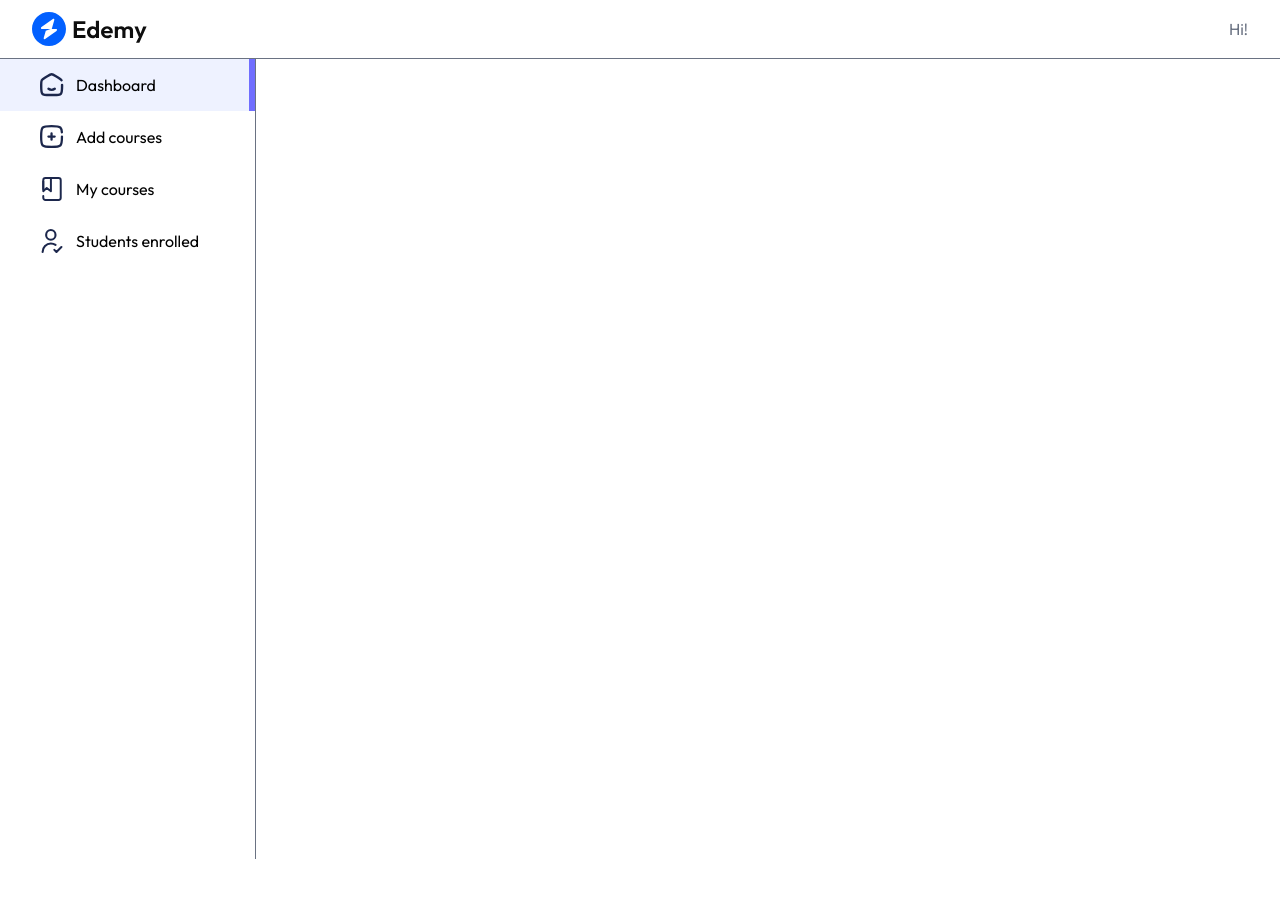
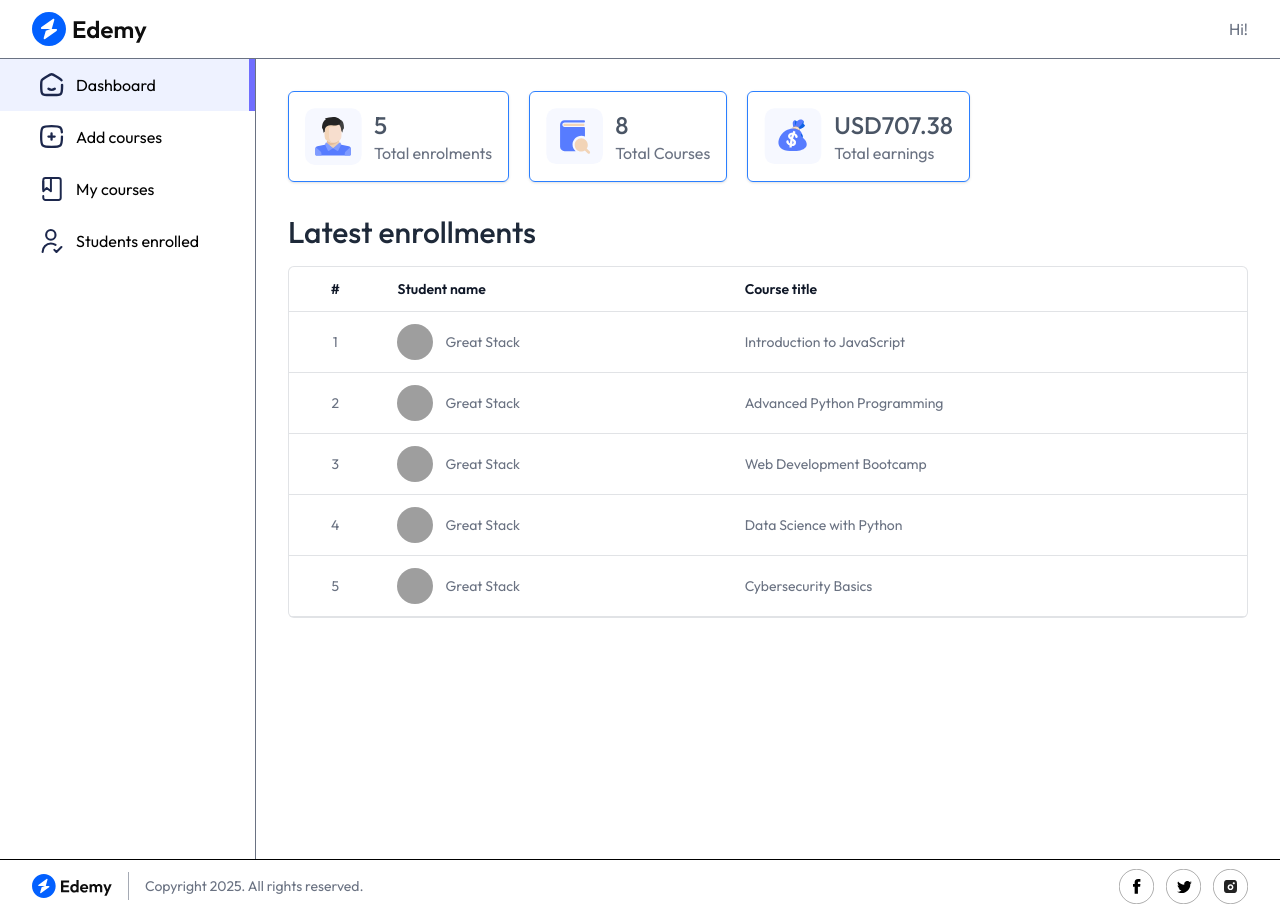
Before and after one commit to arturomaciasmx/lms, a React (Vite) app in the folder client/: page /educator in a window 1280 px wide. Before the commit the page ends 859 px from the top, so only its background shows below. Built offline with nearby package versions, Linux system fonts and the light colour scheme; no server answers; grey boxes are pictures that could not be loaded.

Commit message:
add my courses to educator layout

```diff
--- a/client/src/App.tsx
+++ b/client/src/App.tsx
@@ -30,7 +30,7 @@ function App() {
         <Route path="/loading/:path" element={<Loading />} />
 
         <Route path="/educator" element={<Educator />}>
-          <Route path="educator" element={<Dashboard />} />
+          <Route path="/educator" element={<Dashboard />} />
           <Route path="add-courses" element={<AddCourse />} />
           <Route path="my-courses" element={<MyCourses />} />
           <Route path="student-enrolled" element={<StudentsEnrolled />} />
--- a/client/src/components/educator/Footer.tsx
+++ b/client/src/components/educator/Footer.tsx
@@ -0,0 +1,26 @@
+import { assets } from "../../assets/assets";
+
+export default function Footer() {
+  return (
+    <footer className="flex md:flex-row flex-col-reverse items-center justify-between text-left w-full px-8 border-t">
+      <div className="flex gap-4 items-center">
+        <img src={assets.logo} className="hidden md:block w-20" alt="Logo" />
+        <div className="hidden md:block h-7 w-px bg-gray-500/60"></div>
+        <p className="py-4 text-center text-xs md:text-sm text-gray-500">
+          Copyright 2025. All rights reserved.
+        </p>
+      </div>
+      <div className="flex items-center gap-3 max-md:mt-4">
+        <a href="#">
+          <img src={assets.facebook_icon} />
+        </a>
+        <a href="#">
+          <img src={assets.twitter_icon} />
+        </a>
+        <a href="#">
+          <img src={assets.instagram_icon} />
+        </a>
+      </div>
+    </footer>
+  );
+}
--- a/client/src/pages/educator/Dashboard.tsx
+++ b/client/src/pages/educator/Dashboard.tsx
@@ -1,3 +1,85 @@
+import { useEffect, useState } from "react";
+import { useAppContext } from "../../context/AppContext";
+import { assets, dummyDashboardData } from "../../assets/assets";
+import { DashboardData } from "../../types";
+import Loading from "../../components/student/Loading";
+
 export default function Dashboard() {
-  return <>Dashboard</>;
+  const { currency } = useAppContext();
+  const [dashboardData, setDashboardData] = useState<DashboardData | null>(null);
+
+  useEffect(() => {
+    setDashboardData(dummyDashboardData);
+  }, []);
+
+  return dashboardData ? (
+    <div className="min-h-screen flex flex-col items-start gap-8 md:p-8 md:pb-0 p-4 pt-8 pb-0">
+      <div className="space-y-5">
+        <div className="flex flex-wrap gap-5 items-center">
+          <div className="flex items-center gap-3 shadow border border-blue-500 p-4 rounded-md">
+            <img src={assets.patients_icon} alt="patients_icon" />
+            <div>
+              <p className="text-2xl font-medium text-gray-600">
+                {dashboardData.enrolledStudentsData.length}
+              </p>
+              <p className="text-base text-gray-500">Total enrolments</p>
+            </div>
+          </div>
+          <div className="flex items-center gap-3 shadow border border-blue-500 p-4 rounded-md">
+            <img src={assets.appointments_icon} alt="patients_icon" />
+            <div>
+              <p className="text-2xl font-medium text-gray-600">
+                {dashboardData.totalCourses}
+              </p>
+              <p className="text-base text-gray-500">Total Courses</p>
+            </div>
+          </div>
+          <div className="flex items-center gap-3 shadow border border-blue-500 p-4 rounded-md">
+            <img src={assets.earning_icon} alt="patients_icon" />
+            <div>
+              <p className="text-2xl font-medium text-gray-600">
+                {currency}
+                {dashboardData.totalEarnings}
+              </p>
+              <p className="text-base text-gray-500">Total earnings</p>
+            </div>
+          </div>
+        </div>
+      </div>
+      <div className="w-full">
+        <h2 className="pb-4">Latest enrollments</h2>
+        <div className="flex flex-col items-center  w-full overflow-hidden rounded-md bg-white border border-gray-500/20">
+          <table className="table-fixed md:table-auto w-full overflow-hidden">
+            <thead className="text-gray-900 border-b border-gray-500/20 text-sm text-left">
+              <tr>
+                <th className="px-4 py-3 font-semibold text-center hidden sm:table-cell">
+                  #
+                </th>
+                <th className="px-4 py-3 font-semibold">Student name</th>
+                <th className="px-4 py-3 font-semibold">Course title</th>
+              </tr>
+            </thead>
+            <tbody className="text-sm text-gray-500">
+              {dashboardData.enrolledStudentsData.map((item, i) => (
+                <tr key={i} className="border-b border-gray-500/20">
+                  <td className="px-4 py-3 text-center hidden sm:table-cell">{i + 1}</td>
+                  <td className="md:px-4 px-2 py-3 flex items-center space-x-3">
+                    <img
+                      src={item.student.imageUrl}
+                      alt="Profile"
+                      className="w-9 h-9 rounded-full"
+                    />
+                    <span className="truncate">{item.student.name}</span>
+                  </td>
+                  <td className=" px-4 py-3 truncate">{item.courseTitle}</td>
+                </tr>
+              ))}
+            </tbody>
+          </table>
+        </div>
+      </div>
+    </div>
+  ) : (
+    <Loading />
+  );
 }
--- a/client/src/pages/educator/Educator.tsx
+++ b/client/src/pages/educator/Educator.tsx
@@ -1,6 +1,7 @@
 import { Outlet } from "react-router-dom";
 import Navbar from "../../components/educator/Navbar";
 import Sidebar from "../../components/educator/Sidebar";
+import Footer from "../../components/educator/Footer";
 
 export default function Educator() {
   return (
@@ -10,6 +11,7 @@ export default function Educator() {
         <Sidebar />
         <div className="flex-1">{<Outlet />}</div>
       </div>
+      <Footer />
     </>
   );
 }
--- a/client/src/pages/educator/MyCourses.tsx
+++ b/client/src/pages/educator/MyCourses.tsx
@@ -1,3 +1,60 @@
+import { useEffect, useState } from "react";
+import { useAppContext } from "../../context/AppContext";
+import { Course } from "../../types";
+import Loading from "../../components/student/Loading";
+
 export default function MyCourses() {
-  return <>My courses</>;
+  const { currency, allCourses } = useAppContext();
+  const [courses, setCourses] = useState<Course[] | null>(null);
+
+  useEffect(() => {
+    setCourses(allCourses);
+  }, [allCourses]);
+  return courses ? (
+    <div className="h-screen flex flex-col items-start justify-between md:p-8">
+      <div className="w-full">
+        <h2 className="pb-4">My courses</h2>
+        <div className="flex flex-col items-center  w-full overflow-hidden rounded-md bg-white border border-gray-500/20">
+          <table className="table-fixed md:table-auto w-full overflow-hidden">
+            <thead className="text-gray-900 border-b border-gray-500/20 text-sm text-left">
+              <tr>
+                <th className="px-4 py-3 font-semibold truncate">All courses</th>
+                <th className="px-4 py-3 font-semibold truncate">Earnings</th>
+                <th className="px-4 py-3 font-semibold truncate">Students</th>
+                <th className="px-4 py-3 font-semibold truncate">Published on</th>
+              </tr>
+            </thead>
+            <tbody className="text-sm text-gray-500">
+              {courses.map((course) => (
+                <tr key={course._id} className="border-b border-gray-500/20">
+                  <td className="md:px-4 md:pl-2 py-3 flex items-center space-x-3">
+                    <img
+                      className="w-16"
+                      src={course.courseThumbnail}
+                      alt={course.courseTitle}
+                    />
+                    <span className="truncate md:block hidden">{course.courseTitle}</span>
+                  </td>
+                  <td className="px-4 py-3 truncate">
+                    {currency}
+                    {Math.floor(
+                      course.enrolledStudents.length *
+                        (course.coursePrice -
+                          (course.discount * course.coursePrice) / 100)
+                    )}
+                  </td>
+                  <td className="px-4 py-3 truncate">{course.enrolledStudents.length}</td>
+                  <td className="px-4 py-3 truncate">
+                    {new Date(course.createdAt).toLocaleDateString()}
+                  </td>
+                </tr>
+              ))}
+            </tbody>
+          </table>
+        </div>
+      </div>
+    </div>
+  ) : (
+    <Loading />
+  );
 }
--- a/client/src/types.ts
+++ b/client/src/types.ts
@@ -44,3 +44,16 @@ export type Testimonial = {
   rating: number;
   feedback: string;
 };
+
+export type DashboardData = {
+  totalEarnings: number;
+  enrolledStudentsData: {
+    courseTitle: string;
+    student: {
+      _id: string;
+      name: string;
+      imageUrl: string;
+    };
+  }[];
+  totalCourses: number;
+};
```
